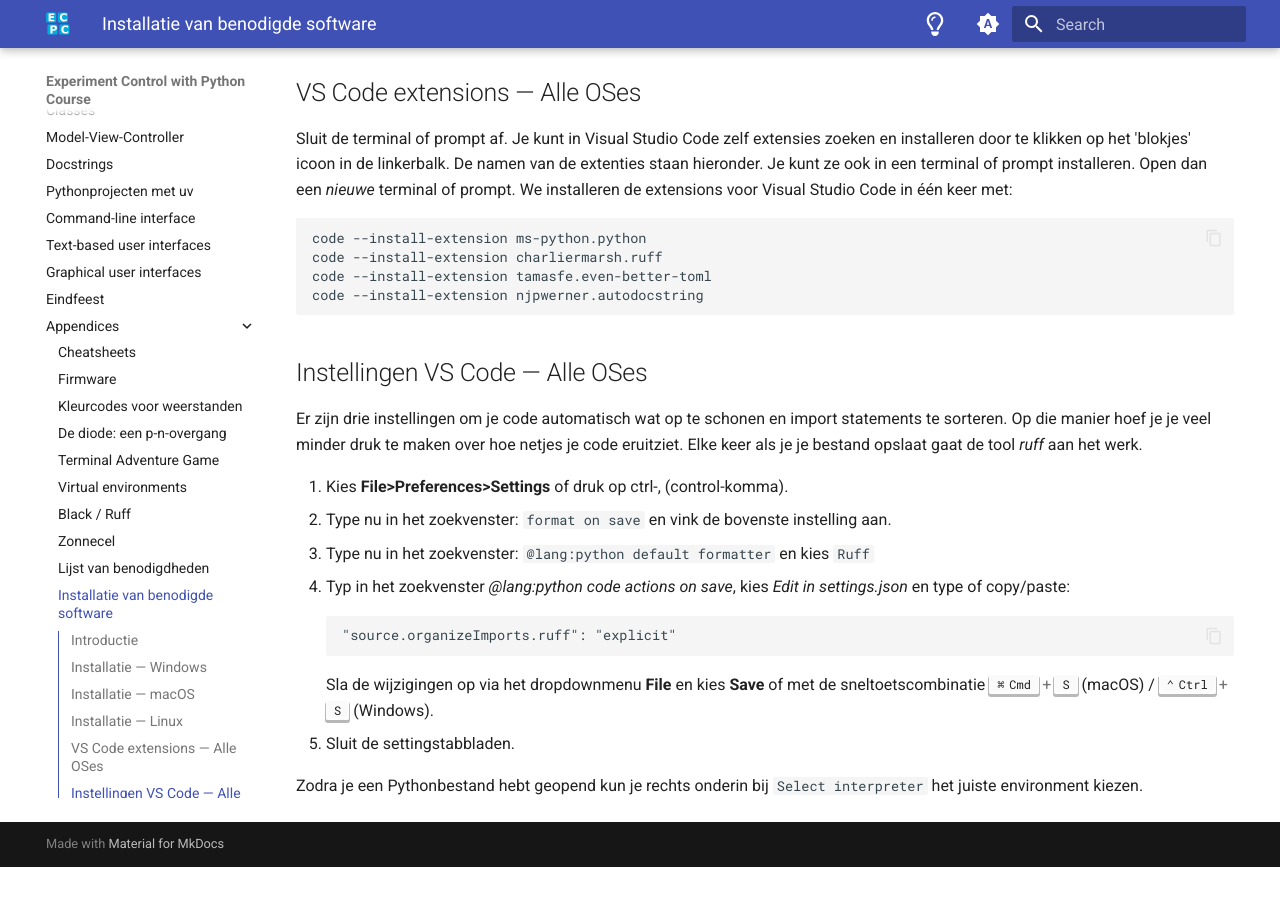
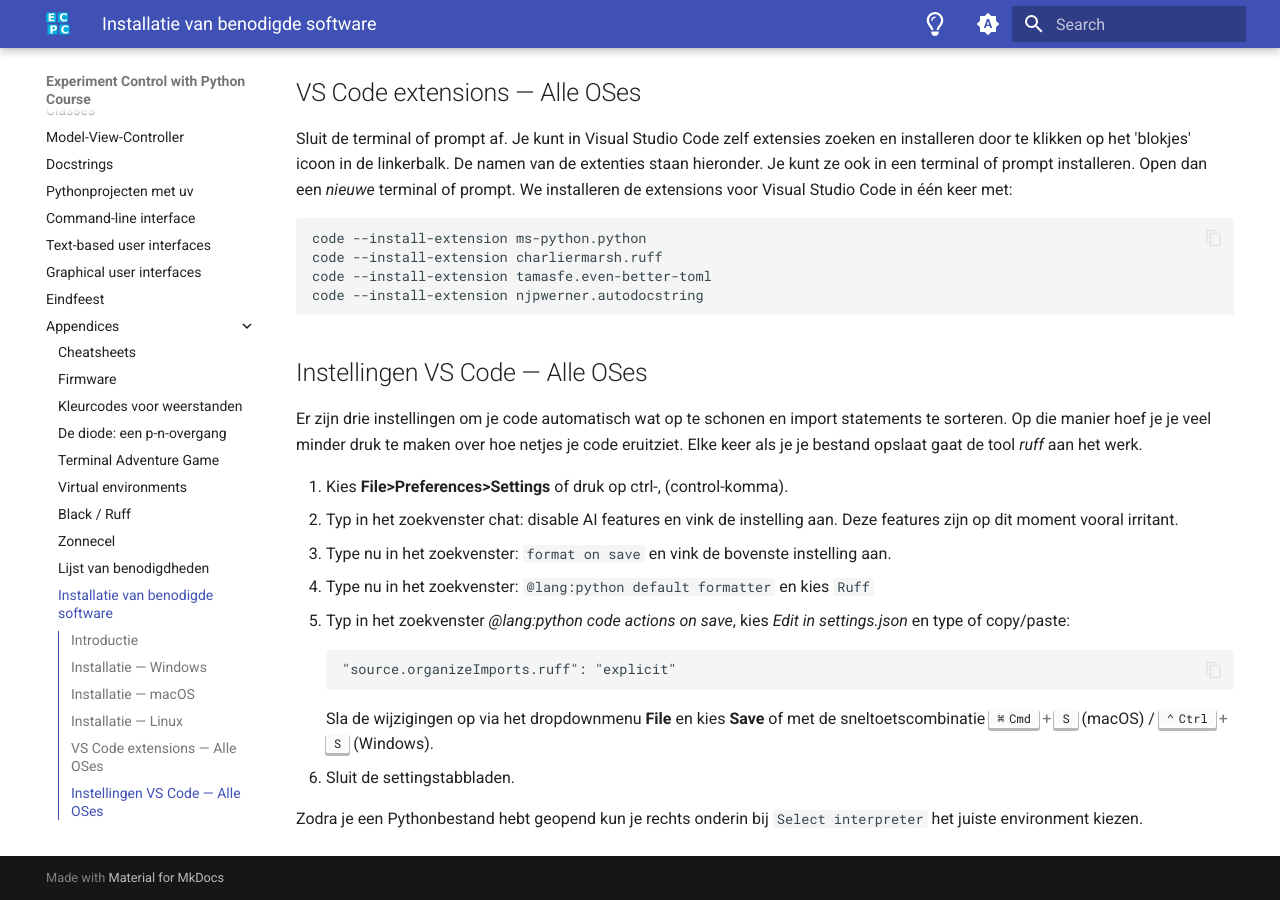
Before and after one commit to NatuurkundePracticumAmsterdam/ecpc, an MkDocs documentation site: the page built from docs/installatie.md, in a window 1280 px wide and 900 px high, scrolled down 1422 px. Built offline with MkDocs 1.6.1 and Material for MkDocs 9.7.7, drawn with Linux system fonts in a browser that asks for light colours; before the commit the page ends 2289 px from its top, so only the background shows below that.

Commit message:
Disable AI

````diff
--- a/docs/installatie.md
+++ b/docs/installatie.md
@@ -53,13 +53,14 @@
 Er zijn drie instellingen om je code automatisch wat op te schonen en import statements te sorteren. Op die manier hoef je je veel minder druk te maken over hoe netjes je code eruitziet. Elke keer als je je bestand opslaat gaat de tool _ruff_ aan het werk.
 
 1. Kies **File>Preferences>Settings** of druk op ctrl-, (control-komma).
-2. Type nu in het zoekvenster: `format on save` en vink de bovenste instelling aan.
-3. Type nu in het zoekvenster: `@lang:python default formatter` en kies `Ruff`
-4. Typ in het zoekvenster _@lang:python code actions on save_, kies _Edit in settings.json_ en type of copy/paste:
+2. Typ in het zoekvenster chat: disable AI features en vink de instelling aan. Deze features zijn op dit moment vooral irritant.
+3. Type nu in het zoekvenster: `format on save` en vink de bovenste instelling aan.
+4. Type nu in het zoekvenster: `@lang:python default formatter` en kies `Ruff`
+5. Typ in het zoekvenster _@lang:python code actions on save_, kies _Edit in settings.json_ en type of copy/paste:
    ```
    "source.organizeImports.ruff": "explicit"
    ```
    Sla de wijzigingen op via het dropdownmenu **File** en kies **Save** of met de sneltoetscombinatie ++cmd+s++ (macOS) / ++ctrl+s++ (Windows).
-5. Sluit de settingstabbladen.
+6. Sluit de settingstabbladen.
 
 Zodra je een Pythonbestand hebt geopend kun je rechts onderin bij `Select interpreter` het juiste environment kiezen.
````
